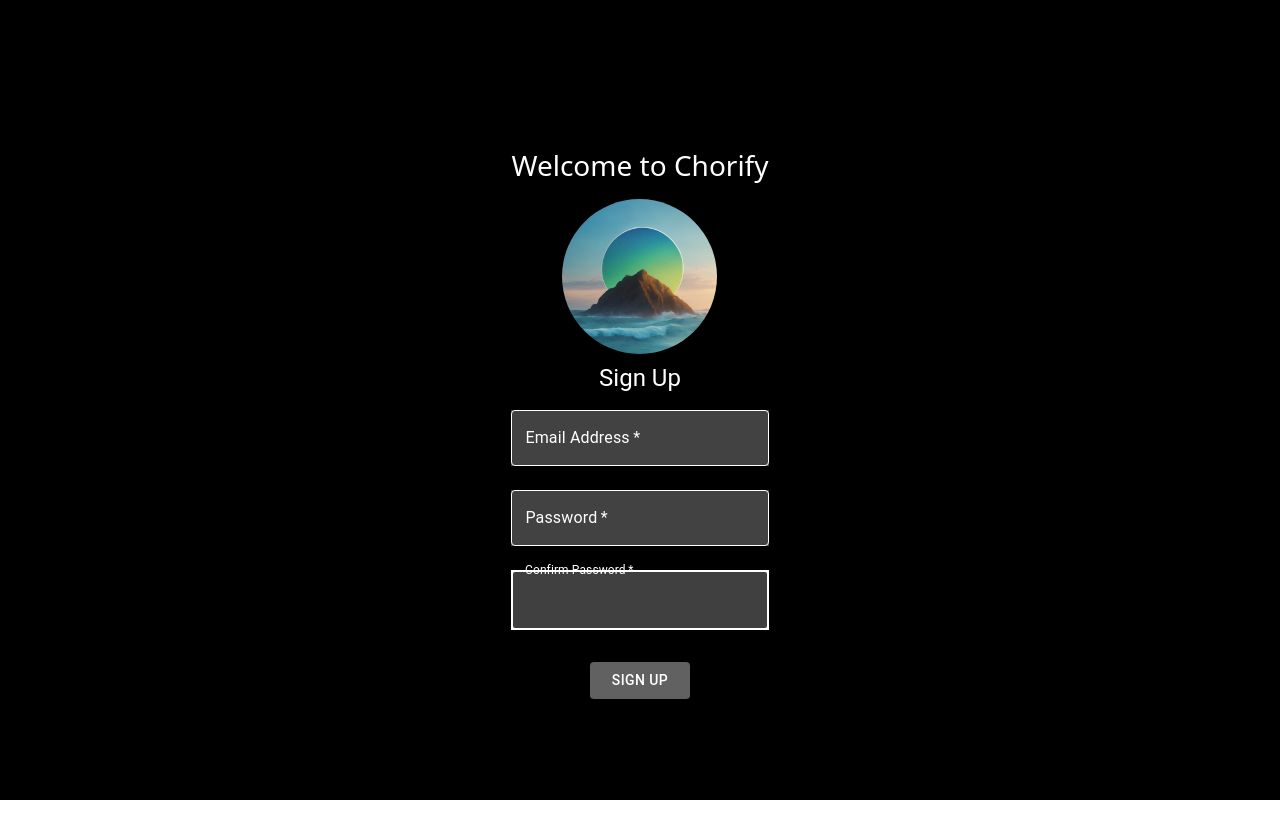
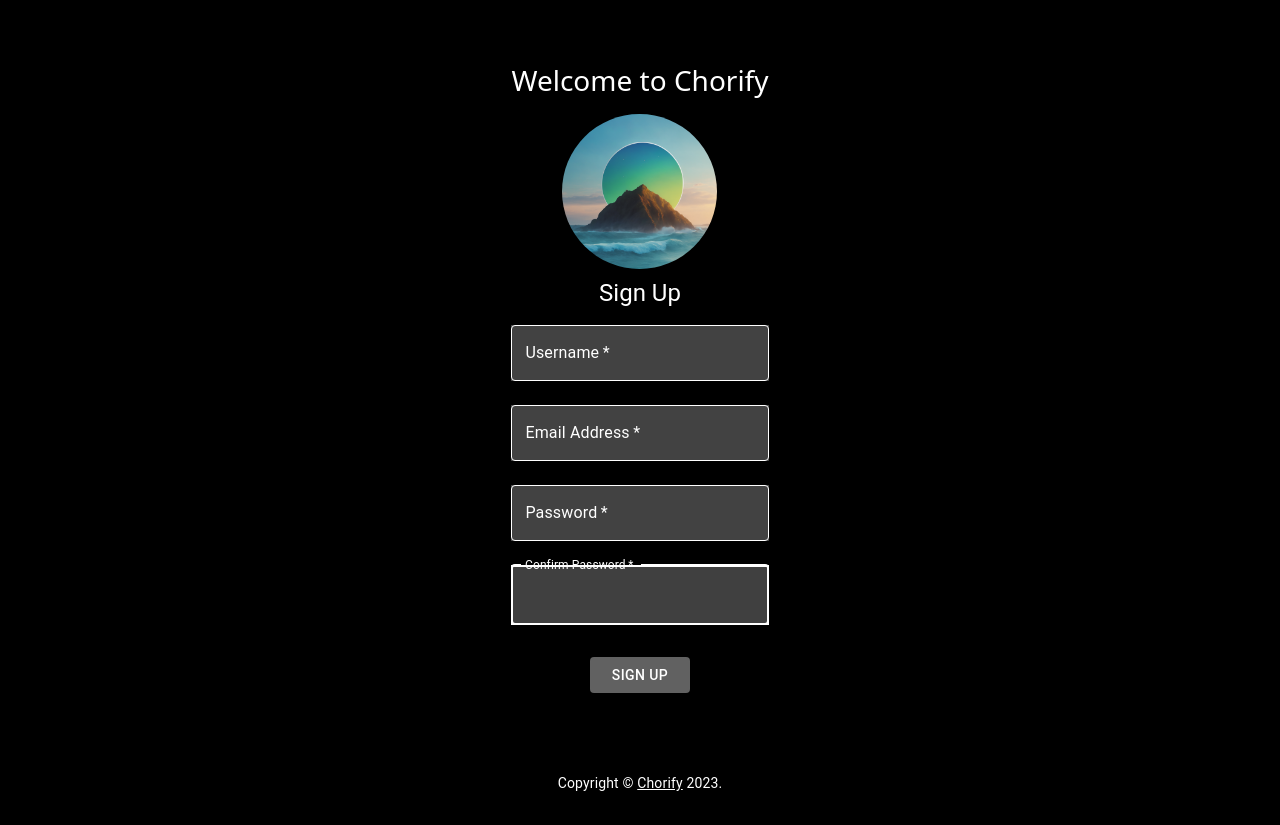
Before and after one commit to Mareliusmoen/Chorify-PP5, a React (Vite) app in the folder todo_project/frontend/chorify-frontend/: page /signup in a window 1280 px wide. Before the commit the page ends 800 px from the top, so only its background shows below. Built offline with nearby package versions, Linux system fonts and the light colour scheme.

Commit message:
Style and connect sign up component

```diff
--- a/todo_project/frontend/chorify-frontend/src/App.css
+++ b/todo_project/frontend/chorify-frontend/src/App.css
@@ -56,15 +56,14 @@ input:focus {
 
 .grey-button {
     margin-top: 20px;
-    background-color: rgb(64, 64, 64);
+    background-color: rgb(64, 64, 64) !important;
     color: white;
     max-width: 100px;
 }
 
 .grey-button:hover {
-    background-color: white;
-    color: black;
-    border: 1px solid black;
+    background-color: white !important;
+    color: black !important;
 }
 
 .create-button {
--- a/todo_project/frontend/chorify-frontend/src/App.jsx
+++ b/todo_project/frontend/chorify-frontend/src/App.jsx
@@ -5,10 +5,29 @@ import SignUp from './components/SignUp';
 import LogOut from './components/LogOut';
 import ProtectedRoute from './components/ProtectedRoute';
 import MainInterface from './components/MainInterface';
+import Typography from '@mui/material/Typography';
+import Link from '@mui/material/Link';
 import './App.css';
 
 function App() {
 
+  function Copyright(props) {
+    return (
+      <Typography
+        variant="body2"
+        align="center"
+        sx={{ color: 'lightgray' }}
+        {...props}
+      >
+        {'Copyright © '}
+        <Link color="inherit" href="https://mui.com/">
+          Chorify
+        </Link>{' '}
+        {new Date().getFullYear()}
+        {'.'}
+      </Typography>
+    );
+  }
 
   return (
     <Router>
@@ -27,6 +46,7 @@ return (
         />
         {/* Other protected routes */}
       </Routes>
+      <Copyright sx={{ mt: 8, mb: 4 }} />
     </Router>
   );
 }
--- a/todo_project/frontend/chorify-frontend/src/components/SignUp.jsx
+++ b/todo_project/frontend/chorify-frontend/src/components/SignUp.jsx
@@ -20,33 +20,26 @@ function SignUp() {
                     'Content-Type': 'application/json',
                 },
                 body: JSON.stringify({
-                    username: data.get('email'),
+                    username: data.get('username'),
                     email: data.get('email'),
                     password1: data.get('password1'),
                     password2: data.get('password2'),
                 }),
             });
-            console.log(JSON.stringify({
-                username: data.get('email'),
-                email: data.get('email'),
-                password1: data.get('password1'),
-                password2: data.get('password2'),
-            }));
 
             if (response.status === 204) {
                 console.log('Registration successful');
-                navigate('/sign-in');
+                navigate('/login');
             } else {
                 const responseData = await response.json();
                 console.log('Registration successful:', responseData);
-                localStorage.setItem('token', responseData.token);
-                navigate('/sign-in');
+                const token = responseData.key;
+                localStorage.setItem('Token', token);
+                navigate('/login');
             }
-
         } catch (error) {
             console.error('Registration failed:', error);
             setError('Registration failed. Please try again.');
-            // Handle errors, e.g., show error message to the user
         }
     };
     const textFieldStyles = {
@@ -110,8 +103,8 @@ function SignUp() {
                     sx={{
                         m: 1,
                         bgcolor: 'white',
-                        width: 155, // set width to 75px
-                        height: 155, // set height to 75px
+                        width: 155,
+                        height: 155,
                     }}
                     src={logo}
                 >
@@ -120,6 +113,20 @@ function SignUp() {
                     Sign Up
                 </Typography>
                 {error && <Typography color="error">{error}</Typography>}
+                <TextField
+                    margin="normal"
+                    required
+                    fullWidth
+                    id="username"
+                    label="Username"
+                    name="username"
+                    autoComplete="username"
+                    autoFocus
+                    sx={textFieldStyles}
+                    InputLabelProps={{
+                        style: { color: 'white' },
+                    }}
+                />
                 <TextField
                     margin="normal"
                     required
--- a/todo_project/frontend/chorify-frontend/src/components/signin.jsx
+++ b/todo_project/frontend/chorify-frontend/src/components/signin.jsx
@@ -8,31 +8,12 @@ import CssBaseline from '@mui/material/CssBaseline';
 import TextField from '@mui/material/TextField';
 import FormControlLabel from '@mui/material/FormControlLabel';
 import Checkbox from '@mui/material/Checkbox';
-import Link from '@mui/material/Link';
-import Grid from '@mui/material/Grid';
 import Box from '@mui/material/Box';
 import Typography from '@mui/material/Typography';
+import Link from '@mui/material/Link';
 import Container from '@mui/material/Container';
 import { createTheme, ThemeProvider } from '@mui/material/styles';
 
-
-function Copyright(props) {
-    return (
-        <Typography
-            variant="body2"
-            align="center"
-            sx={{ color: 'lightgray' }}
-            {...props}
-        >
-            {'Copyright © '}
-            <Link color="inherit" href="https://mui.com/">
-                Chorify
-            </Link>{' '}
-            {new Date().getFullYear()}
-            {'.'}
-        </Typography>
-    );
-}
 
 const theme = createTheme({
     palette: {
@@ -137,7 +118,9 @@ export default function SignIn() {
             // Handle errors, e.g., show error message to the user
         }
     };
-
+    const handleSignUpClick = () => {
+        navigate('/signup');
+    };
     return (
         <ThemeProvider theme={theme}>
             <Container component="main">
@@ -186,6 +169,7 @@ export default function SignIn() {
                             label="Remember me"
                         />
                         <Button
+                            className="grey-button"
                             type="submit"
                             fullWidth
                             variant="contained"
@@ -193,21 +177,11 @@ export default function SignIn() {
                         >
                             Sign In
                         </Button>
-                        <Grid container>
-                            <Grid item xs>
-                                <Link href="#" variant="body2">
-                                    Forgot password?
-                                </Link>
-                            </Grid>
-                            <Grid item>
-                                <Link href="#" variant="body2">
-                                    {"Don't have an account? Sign Up"}
-                                </Link>
-                            </Grid>
-                        </Grid>
+                        <Button onClick={handleSignUpClick} variant="body2">
+                            {"Don't have an account? Sign Up"}
+                        </Button>
                     </Box>
                 </Box>
-                <Copyright sx={{ mt: 8, mb: 4 }} />
             </Container>
         </ThemeProvider>
     );
```
Also changed, not shown: 1 other file (tests, documents, lock files or other folders). Lines whose indentation alone changed are shown as unchanged.
